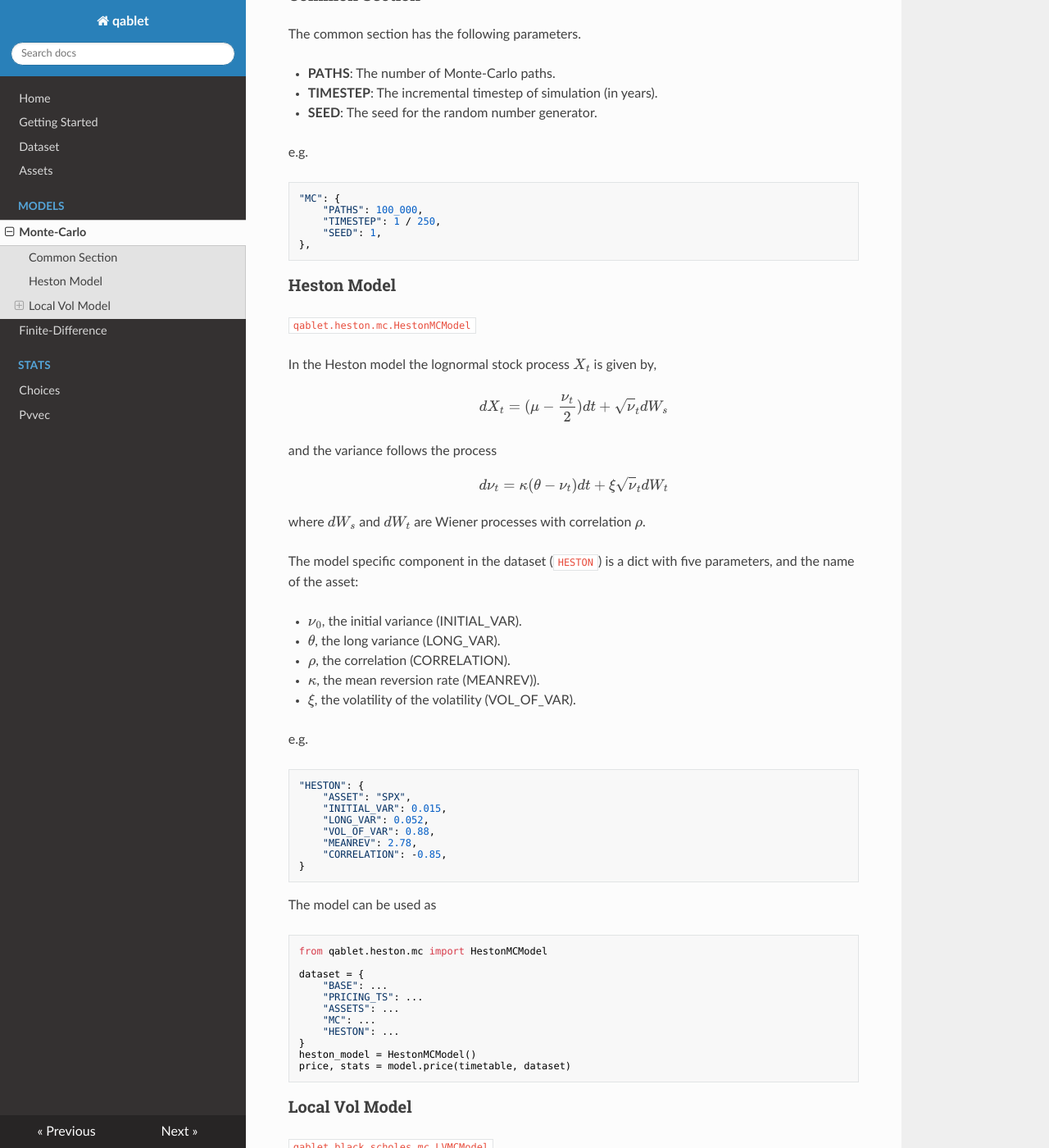
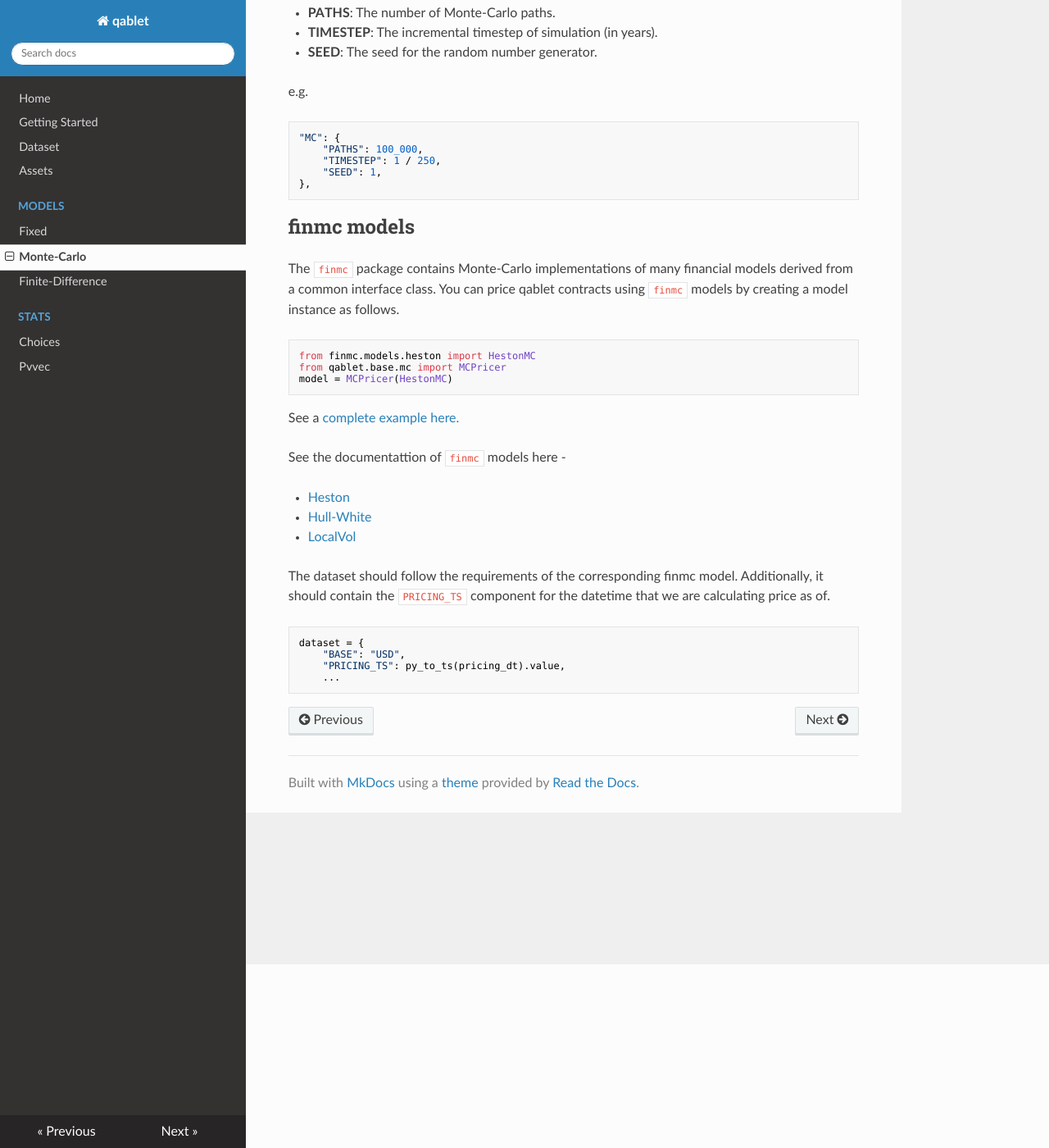
Before and after one commit to qablet-academy/intro, an MkDocs documentation site: the page built from docs/models/mc.md, in a window 1280 px wide and 1400 px high, scrolled down 224 px. Shown: the whole window at 82% size. Built offline with MkDocs 1.6.1, drawn with Linux system fonts in a browser that asks for light colours; nearby versions of some CDN libraries; formulas are drawn with MathJax 3; some of the changed text lies outside the part shown.

Commit message:
update docs

````diff
--- a/docs/models/mc.md
+++ b/docs/models/mc.md
@@ -1,9 +1,6 @@
 ## Monte-Carlo Models
 
 All Monte-Carlo Models include a common section (`MC`), and a model dependent section.
-
-### Common Section
-
 The common section has the following parameters.
 
 - **PATHS**: The number of Monte-Carlo paths.
@@ -18,134 +15,31 @@ e.g.
     "SEED": 1,
 },
 ```
+## finmc models
 
-### Heston Model
-`qablet.heston.mc.HestonMCModel`
+The `finmc` package contains Monte-Carlo implementations of many financial models derived from a common interface class.
+You can price qablet contracts using `finmc` models by creating a model instance as follows.
 
-In the Heston model  the lognormal stock process \(X_t\) is given by,
-
-$$
-dX_t = (\mu - \frac{\nu_t}{2}) dt + \sqrt \nu_t dW_s
-$$
-
-and the variance follows the process
-$$
-d \nu_t = \kappa (\theta - \nu_t) dt + \xi \sqrt \nu_tdW_t
-$$
-
-where \(dW_s\) and \(dW_t\) are Wiener processes with correlation \(\rho\).
-
-The model specific component in the dataset (`HESTON`) is a dict with five parameters, and the name of the asset:
-
-* \(\nu_0\), the initial variance (INITIAL_VAR).
-* \(\theta\), the long variance (LONG_VAR).
-* \(\rho\), the correlation (CORRELATION).
-* \(\kappa\), the mean reversion rate (MEANREV)).
-* \(\xi\), the volatility of the volatility (VOL_OF_VAR).
-
-e.g.
-```python
-"HESTON": {
-    "ASSET": "SPX",
-    "INITIAL_VAR": 0.015,
-    "LONG_VAR": 0.052,
-    "VOL_OF_VAR": 0.88,
-    "MEANREV": 2.78,
-    "CORRELATION": -0.85,
-}
+```
+from finmc.models.heston import HestonMC
+from qablet.base.mc import MCPricer
+model = MCPricer(HestonMC)
 ```
 
-The model can be used as
-```python
-from qablet.heston.mc import HestonMCModel
+See a [complete example here.](../../quickstart/#example-2-heston-model)
 
+See the documentattion of `finmc` models here -
+
+- [Heston](https://finlib.github.io/finmc/models/heston/)
+- [Hull-White](https://finlib.github.io/finmc/models/hullwhite/)
+- [LocalVol](https://finlib.github.io/finmc/models/localvol/)
+
+The dataset should follow the requirements of the corresponding finmc model. Additionally,
+it should contain the `PRICING_TS` component for the datetime that we are calculating price as of.
+
+```
 dataset = {
-    "BASE": ...
-    "PRICING_TS": ...
-    "ASSETS": ...
-    "MC": ...
-    "HESTON": ...
-}
-heston_model = HestonMCModel()
-price, stats = model.price(timetable, dataset)
+    "BASE": "USD",
+    "PRICING_TS": py_to_ts(pricing_dt).value,
+    ...
 ```
-
-### Local Vol Model
-`qablet.black_scholes.mc.LVMCModel`
-
-In the Local Vol model the lognormal stock process \(X_t\) is given by,
-
-$$
-dX_t = (\mu - \frac{\sigma_t^2}{2}) dt + \sigma_t dW_s
-$$
-
-Where \(\sigma_t\) is a function of \(X_t\) and \(t\).
-
-The model specific component in the dataset (`LV`) is a dict with two parameters `ASSET` and `VOL`.
-
-#### Fixed Vol
-`VOL` can be a float as shown below, in which case it reduces to the Black-Scholes Model.
-
-```python
-"LV": {
-    "ASSET": "SPX",
-    "VOL": 0.015
-}
-```
-#### Vol Function
-`VOL` can be a function as below
-
-```python
-def volfn(points):
-    # t is float, x_vec is a np array
-    (t, x_vec) = points
-
-    at = 5.0 * t + .01
-    atm = 0.04 + 0.01 * np.exp(-at)
-    skew = -1.5 * (1 - np.exp(-at)) / at
-    return np.sqrt(np.maximum(0.001, atm + x_vec * skew))
-
-
-"LV": {
-    "ASSET": "SPX",
-    "VOL": volfn
-}
-```
-
-#### Vol Interpolator
-`VOL` can be an interpolator as below
-
-```python
-from scipy.interpolate import RegularGridInterpolator
-
-times = [0.01, 0.2, 1.0]
-strikes = [-5.0, -0.5, -0.1, 0.0, 0.1, 0.5, 5.0]
-vols = np.array([
-    [2.713, 0.884, 0.442, 0.222, 0.032, 0.032, 0.032],
-    [2.187, 0.719, 0.372, 0.209, 0.032, 0.032, 0.032],
-    [1.237, 0.435, 0.264, 0.200, 0.101, 0.032, 0.032]
-])
-volinterp = RegularGridInterpolator(
-    (times, strikes), vols, fill_value=None, bounds_error=False
-)
-
-"LV": {
-    "ASSET": "SPX",
-    "VOL": volinterp
-}
-```
-
-The model can be used as
-```python
-from qablet.black_scholes.mc import LVMCModel
-
-dataset = {
-    "BASE": ...
-    "PRICING_TS": ...
-    "ASSETS": ...
-    "MC": ...
-    "LV": ...
-}
-heston_model = LVMCModel()
-price, stats = model.price(timetable, dataset)
-```
--- a/mkdocs.yml
+++ b/mkdocs.yml
@@ -23,6 +23,7 @@ nav:
   - 'dataset.md'
   - 'assets.md'
   - 'Models':
+    - 'Fixed': 'models/fixed.md'
     - 'Monte-Carlo': 'models/mc.md'
     - 'Finite-Difference': 'models/fd.md'
   - 'Stats':
````
Also changed, not shown: docs/index.md (+1 -1 lines), docs/models/fd.md (+1 -5 lines), docs/models/fixed.md (added, +13 -0 lines), docs/quickstart.md (+5 -3 lines).
